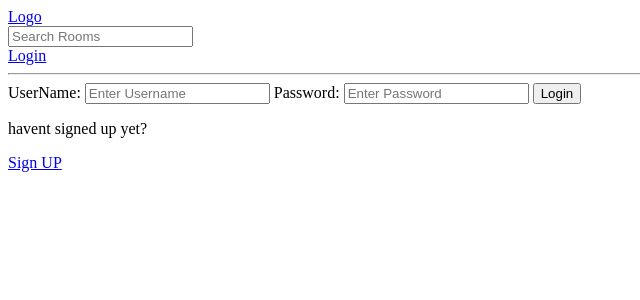
After one commit to Ansonsd5/djangostudy, a Django app: page /login/ in a window 1280 px wide. The commit adds this page. Shown: the top 300 px of the page, without its empty margins (0-640 px from the left). Run offline with Django 4.2, Linux system fonts and the light colour scheme.

Commit message:
sign up form

```diff
--- a/base/templates/base/home.html
+++ b/base/templates/base/home.html
@@ -36,8 +36,10 @@
     <div>
         {% for room in rooms%}
         <div>
+            {% if request.user == room.host %}
             <a href="{% url 'update-room' room.id %}">Edit</a>
             <a href="{% url 'delete-room' room.id  %}">Delete</a>
+            {% endif %}
             <span>@{{room.host.username}}</span>
 
 
--- /dev/null
+++ b/base/templates/base/login_register.html
@@ -0,0 +1,35 @@
+{% extends 'main.html' %}
+
+{% block content %}
+{% if page == 'login' %}
+<div>
+
+    <form method="POST" action="">
+        {% csrf_token %}
+        <label>UserName: </label>
+        <input type="text" name="username" placeholder="Enter Username" />
+
+        <label>Password: </label>
+        <input type="password" name="password" placeholder="Enter Password" />
+
+        <input type="submit" value="Login" />
+    </form>
+
+    <p>havent signed up yet?</p>
+    <a href="{% url 'register' %}">Sign UP</a>
+
+</div>
+{%else%}
+<div>
+
+    <form method="POST" action="">
+        {% csrf_token %}
+
+        <input type="submit" value="Register" />
+    </form>
+
+    <p>Already signed up?</p>
+    <a href="{ url 'login'}">Login</a>
+</div>
+{% endif %}
+{% endblock content%}
--- a/base/urls.py
+++ b/base/urls.py
@@ -7,6 +7,9 @@ from django.http import HttpResponse
 
 
 urlpatterns = [
+    path('login/', views.loginPage, name="login"),
+    path('register/', views.registerPage, name="register"),
+    path('logout/', views.logoutUser, name="logout"),
     path('',views.home, name="home"),
     path('room/<str:pk>/',views.room,name="room"),
     path('create-room/', views.createRoom, name="create-room"),
--- a/base/views.py
+++ b/base/views.py
@@ -1,15 +1,57 @@
 from multiprocessing import context
 from django.shortcuts import redirect, render
+from django.contrib.auth.models import User
 from django.http import HttpResponse
+from django.contrib.auth import authenticate, login,logout
 from django.db.models import Q
+from django.contrib.auth.decorators import login_required
 from .models import Room, Topic
 from .forms import RoomForm
+from django.contrib import messages
 
 # rooms=[
 #     {'id':1,'name':'Lets learn Technical Analysis'},
 #     {'id':2,'name':'lets learn baics of Options'},
 #     {'id':3,'name':'Basics of Swing Trading'},
 # ]
+def loginPage(request):
+    page = 'login'
+
+    if request.user.is_authenticated:
+        return redirect('home')
+
+    if request.method == 'POST':
+        username = request.POST.get('username')
+        password = request.POST.get('password')
+
+        try:
+            user = User.objects.get(username=username)
+
+        except:
+            messages.error(request, 'User Does Not Exist')
+
+        user =authenticate(request, username=username, password=password)
+
+        if user is not None:
+            login(request, user)
+            return redirect('home')
+        else:
+            messages.error(request,'Username or Password does not Exist')
+
+
+    context={'page' : page}
+    return render(request, 'base/login_register.html', context)
+
+def logoutUser(request):
+    logout(request)
+    return redirect('home')
+
+def registerPage(request):
+    page ='register'
+    return render(request, 'base/login_register.html')
+
+
+
 
 def home(request):
     q = request.GET.get('q') if request.GET.get('q') != None else ''
@@ -33,6 +75,8 @@ def room(request,pk):
     context={'room':room}
     return render(request,'base/room.html',context)
 
+@login_required(login_url='login')
+
 def createRoom(request):
     form = RoomForm()
     if request.method == "POST":
@@ -44,9 +88,14 @@ def createRoom(request):
     context ={'form':form}
     return render(request, 'base/room_form.html', context)
 
+@login_required(login_url='login')
 def updateRoom(request, pk):
+
     room = Room.objects.get(id=pk)
     form =RoomForm(instance=room)
+
+    if request.user != room.host:
+        return HttpResponse('You are not Allowed here')
 
     if request.method == 'POST':
         form = RoomForm(request.POST, instance=room)
@@ -57,6 +106,7 @@ def updateRoom(request, pk):
     context={'form': form}
     return render(request, 'base/room_form.html', context)
 
+@login_required(login_url='login')
 def deleteRoom(request, pk):
     room = Room.objects.get(id=pk)
     if request.method == 'POST':
--- a/templates/main.html
+++ b/templates/main.html
@@ -1,5 +1,6 @@
 <!DOCTYPE html>
 <html lang="en">
+
 <head>
     <meta charset="UTF-8">
     <meta http-equiv="X-UA-Compatible" content="IE=edge">
@@ -9,8 +10,17 @@
 
 <body>
     {% include 'nav.html' %}
+    {% if messages %}
+    <ul class="messages">
+        {% for message in messages %}
+        <li></li>{{ message }}</li>
+        {% endfor %}
+    </ul>
+    {% endif %}
+
     {%block content%}
 
     {%endblock %}
 </body>
+
 </html>
--- a/templates/nav.html
+++ b/templates/nav.html
@@ -4,6 +4,11 @@
     <input type="text" name="q" placeholder="Search Rooms"/>
 </form>
 
+{% if request.user.is_authenticated %}
+<a href="{% url 'logout' %}">Logout</a>
+{% else %}
+
+
 <a href="{% url 'login' %}">Login</a>
-
+{% endif %}
 <hr>
```
Also changed, not shown: db.sqlite3.
